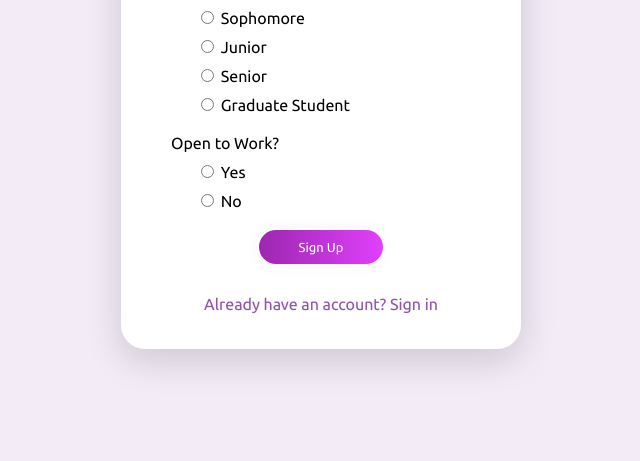
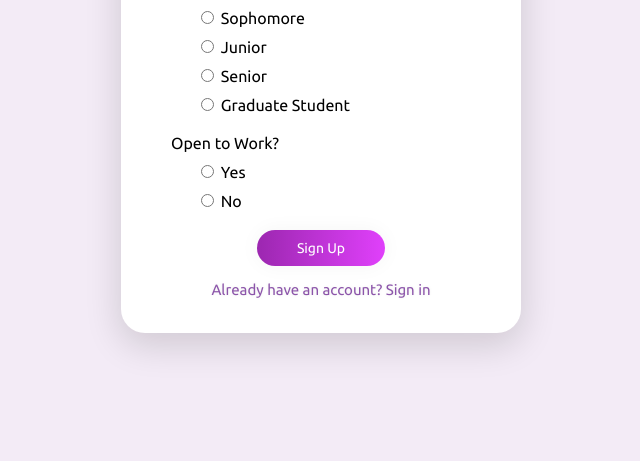
Before and after one commit to JoeBeyrer/CareerCompass, a Django app: page /careercompass/create-student-account/ in a window 1280 px wide. Shown: the part 923-1384 px from the top of the page, without its empty margins (319-959 px from the left). After the commit the page ends 1275 px from the top, so only its background shows below. Run offline with Django 5.2, Linux system fonts and the light colour scheme.

Commit message:
Font adjustments

```diff
--- a/careercompass/careercompassapp/templates/create-post.html
+++ b/careercompass/careercompassapp/templates/create-post.html
@@ -76,14 +76,14 @@
             margin-left: auto;
             margin-right: auto;
             display: block;
-            font-size: 13px;
+            font-size: 14px;
             box-shadow: 0 0 20px 1px rgba(0, 0, 0, 0.04);
         }
 
         .cancel {
             text-shadow: 0px 0px 3px rgba(117, 117, 117, 0.12);
             color: #8C55AA;
-            padding-top: 5px;
+            font-size: 15px;
             text-align: center;
         }
 
--- a/careercompass/careercompassapp/templates/create-student-account.html
+++ b/careercompass/careercompassapp/templates/create-student-account.html
@@ -78,14 +78,14 @@
             margin-left: auto;
             margin-right: auto;
             display: block;
-            font-size: 13px;
+            font-size: 14px;
             box-shadow: 0 0 20px 1px rgba(0, 0, 0, 0.04);
         }
 
-        .login_link {
+        .login-link {
             text-shadow: 0px 0px 3px rgba(117, 117, 117, 0.12);
             color: #8C55AA;
-            padding-top: 15px;
+            font-size: 15px;
             text-align: center;
         }
 
@@ -257,7 +257,7 @@
             </div>
             <button type="submit" class="submit">Sign Up</button>
         </form>
-        <p class="login_link"><a href="/careercompass/login/">Already have an account? Sign in</a></p>
+        <p class="login-link"><a href="/careercompass/login/">Already have an account? Sign in</a></p>
     </div>
 </body>
 
--- a/careercompass/careercompassapp/templates/edit-profile.html
+++ b/careercompass/careercompassapp/templates/edit-profile.html
@@ -120,7 +120,7 @@
             margin-left: auto;
             margin-right: auto;
             display: block;
-            font-size: 13px;
+            font-size: 14px;
             box-shadow: 0 0 20px 1px rgba(0, 0, 0, 0.04);
         }
 
@@ -146,6 +146,7 @@
             text-shadow: 0px 0px 3px rgba(117, 117, 117, 0.12);
             color: #8C55AA;
             text-align: center;
+            font-size: 15px;
         }
 
         .radio-button-container {
--- a/careercompass/careercompassapp/templates/login.html
+++ b/careercompass/careercompassapp/templates/login.html
@@ -72,14 +72,14 @@
             margin-left: auto;
             margin-right: auto;
             display: block;
-            font-size: 13px;
+            font-size: 14px;
             box-shadow: 0 0 20px 1px rgba(0, 0, 0, 0.04);
         }
 
         .create {
             text-shadow: 0px 0px 3px rgba(117, 117, 117, 0.12);
             color: #8C55AA;
-            padding-top: 15px;
+            font-size: 15px;
             text-align: center;
         }
 
```
Also changed, not shown: careercompass/careercompassapp/templates/create-recruiter-account.html (+4 -4 lines), careercompass/careercompassapp/templates/delete-account.html (+6 -4 lines).
